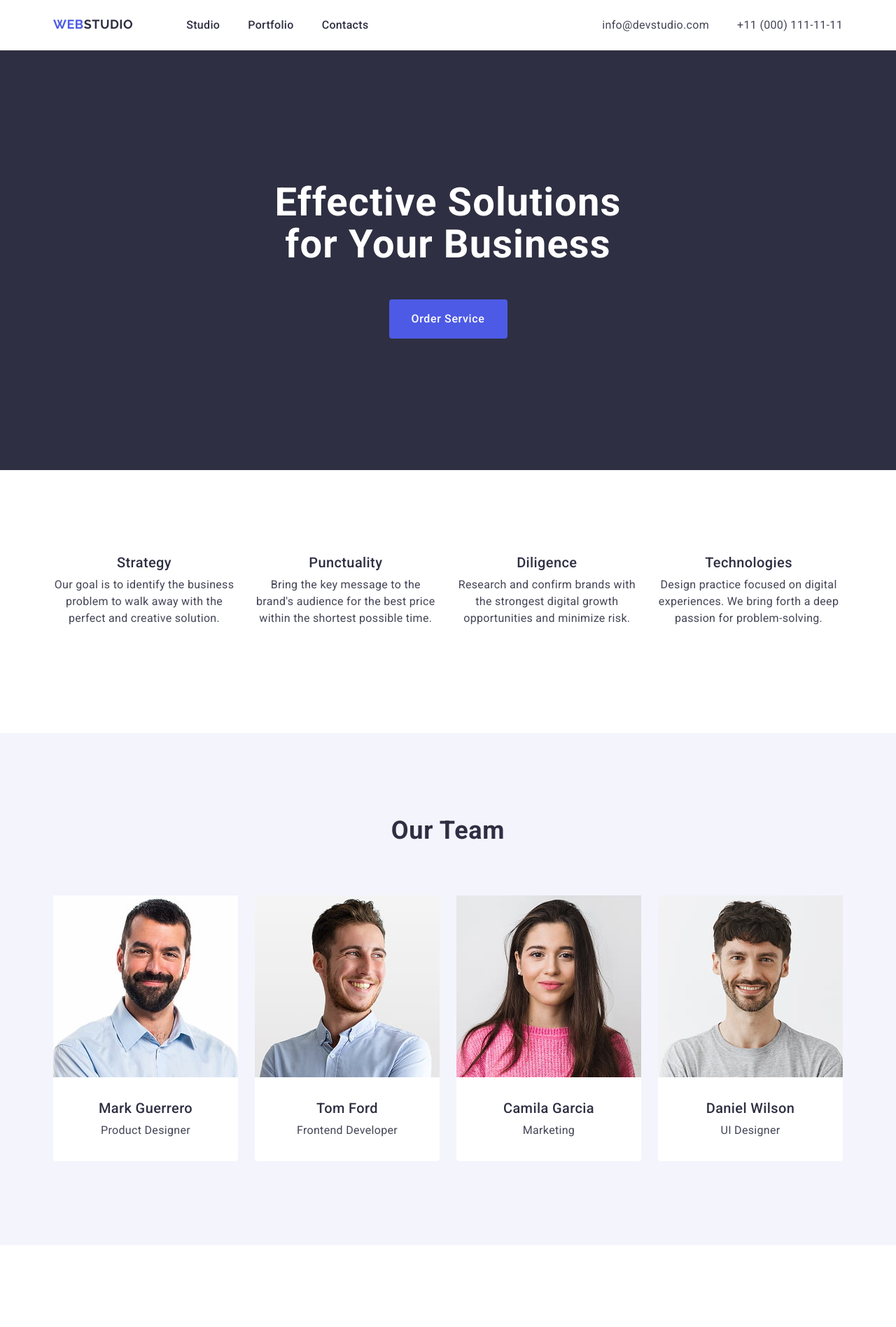
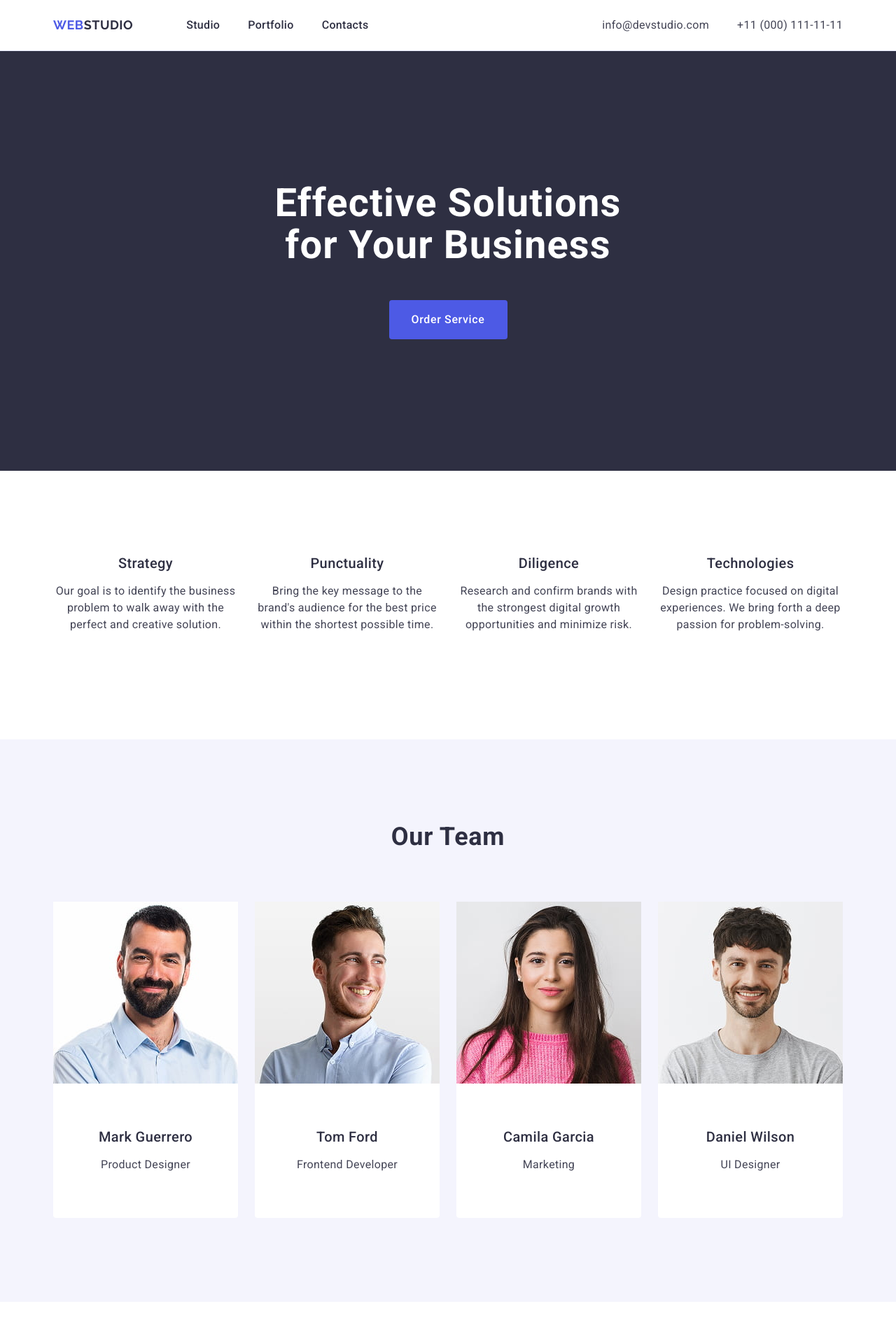
Before and after one commit to Bohdana2002/goit-markup-hw-03, a plain HTML site: page index.html in a window 1280 px wide. Shown: the top 1897 px of the page at 70% size. Drawn offline with nearby package versions, Linux system fonts and the light colour scheme.

Commit message:
fixedcss

```diff
--- a/css/style.css
+++ b/css/style.css
@@ -22,12 +22,16 @@ img {
 .section {
     padding: 120px 0;
 }
+.main-header {
+    border-bottom: 1px solid #e7e9fc;
+}
 .header-container {
     display: flex;
     justify-content: space-between;
 }
 .navigation {
     display: flex;
+    align-items: center;
 }
 .nav-list {
     display: flex;
@@ -87,7 +91,9 @@ body {
     letter-spacing: 0.02em;
     text-decoration: none;
 }
-
+.list {
+    width: calc((100% - 72px) / 4);
+}
 .contacts-list .contacts-links {
     color: #434455;
 }
@@ -125,7 +131,6 @@ body {
     text-align: center;
     max-width: 496px;
 }
-
 .btn {
     min-width: 169px;
     height: 56px;
@@ -141,12 +146,10 @@ body {
     cursor: pointer;
     border-radius: 4px;
 }
-
 .btn:hover,
 .btn:focus {
     background-color: #404BBF;
 }
-
 .sec-back {
     text-align: center;
 }
@@ -174,8 +177,13 @@ body {
     letter-spacing: 0.02em;
     padding-bottom: 8px;
     text-align: center;
+    margin-bottom: 8px;
+    text-align: center;
+    margin-bottom: 8px;
 }
-
+.team-block {
+    padding: 32px 0;
+}
 .features-text {
     color: #434455;
     font-weight: 400;
@@ -184,8 +192,8 @@ body {
     letter-spacing: 0.02em;
     text-align: center;
     padding-bottom: 32px;
+    text-align: center;
 }
-
 .descriptions-subtitle {
     color: #2E2F42;
     font-weight: 700;
@@ -196,17 +204,14 @@ body {
     text-transform: capitalize;
     margin-bottom: 72px;
 }
-/*.portfolio-images {
-    width: calc((100% - 24px * 3) / 4);
-} */
 .team-list {
     display: flex;
     column-gap: 24px;
+    gap: 24px;
 }
 .team-images {
     padding-bottom: 32px;
 }
-
 .section-team {
     background-color: #f4f4fd;
 }
@@ -223,21 +228,23 @@ body {
 .portfolio-text {
     text-align: left;
 }
+.images-block {
+    padding: 32px 16px;
+    border: 1px solid #e7e9fc;
+    border-top: none;
+}
 .low-part {
     background-color: #2E2F42;
     padding-top: 100px;
     padding-bottom: 100px;
 }
-
 .footer-par {
     color: var(--footer-text-color);
     line-height: 1.5;
     letter-spacing: 0.02em;
-    margin-top: 16px;
     max-width: 264px;
 
 }
-
 .low-studio {
     color: #F4F4FD;
     font-family: 'Raleway', sans-serif;
@@ -251,3 +258,7 @@ body {
 :root {
     --footer-text-color: #F4F4FD;
 }
+.footer-logo {
+    display: inline-block;
+    margin-bottom: 16px;
+}
--- a/index.html
+++ b/index.html
@@ -16,7 +16,7 @@
 </head>
 <!--HEADER-->
 <body>
-    <header>
+    <header class="main-header">
         <div class="container header-container">
             <nav class="navigation">
                 <a class="logo-web" href="./index.html">Web<span class="logo-studio">Studio</span></a>
@@ -49,7 +49,7 @@
             <div class="container">
                 <h2 class="visually-hidden">Advantages</h2>
                 <ul class="features-list">
-                    <li>
+                    <li class="list">
                         <h3 class="features-subtitle">Strategy</h3>
                         <p class="features-text">
                             Our goal is to identify the business
@@ -57,7 +57,7 @@
                             perfect and creative solution.
                         </p>
                     </li>
-                    <li>
+                    <li class="list">
                         <h3 class="features-subtitle">Punctuality</h3>
                         <p class="features-text">
                             Bring the key message to the
@@ -65,7 +65,7 @@
                             within the shortest possible time.
                         </p>
                     </li>
-                    <li>
+                    <li class="list">
                         <h3 class="features-subtitle">Diligence</h3>
                         <p class="features-text">
                             Research and confirm brands with
@@ -73,7 +73,7 @@
                             opportunities and minimize risk.
                         </p>
                     </li>
-                    <li>
+                    <li class="list">
                         <h3 class="features-subtitle">Technologies</h3>
                         <p class="features-text">
                             Design practice focused on digital
@@ -92,23 +92,31 @@
                 <ul class="team-list">
                     <li class="team-item">
                         <img class="team-images" src="./images/img_1.jpg" alt="Mark Guerrero" width="264" height="260" />
+                        <div  class="team-block">
                             <h3 class="features-subtitle description">Mark Guerrero</h3>
                             <p class="features-text description">Product Designer</p>
+                        </div>
                     </li>
                     <li class="team-item">
                         <img class="team-images" src="./images/img_2.jpg" alt="Tom Ford" width="264" height="260" />
+                        <div class="team-block">
                             <h3 class="features-subtitle description">Tom Ford</h3>
                             <p class="features-text description">Frontend Developer</p>
+                        </div>
                     </li>
                     <li class="team-item ">
                         <img class="team-images" src="./images/img_3.jpg" alt="Camila Garcia" width="264" height="260" />
+                        <div class="team-block">
                             <h3 class="features-subtitle description">Camila Garcia</h3>
                             <p class="features-text description">Marketing</p>
+                        </div>
                     </li>
                     <li class="team-item">
                         <img class="team-images" src="./images/img_4.jpg" alt="Daniel Wilson" width="264" height="260" />
+                        <div class="team-block">
                             <h3 class="features-subtitle description">Daniel Wilson</h3>
                             <p class="features-text description">UI Designer</p>
+                        </div>
                     </li>
                 </ul>
             </div>
@@ -121,33 +129,45 @@
                 <ul class="portfolio">
                     <li class="portfolio-images">
                         <img class="team-images" src="./images/img_5.jpg" alt="Banking App" width="360" height="300" />
+                        <div  class="images-block">
                             <h3 class="features-subtitle portfolio-text">Banking App</h3>
                             <p class="features-text portfolio-text">App</p>
+                        </div>
                     </li>
                     <li class="portfolio-images">
                         <img class="team-images" src="./images/img_6.jpg" alt="Cashless Payment" width="360" height="300" />
+                        <div class="images-block">
                             <h3 class="features-subtitle portfolio-text">Cashless Payment</h3>
                             <p class="features-text portfolio-text">Marketing</p>
+                        </div>
                     </li>
                     <li class="portfolio-images">
                         <img class="team-images" src="./images/img_7.jpg" alt="Meditation App" width="360" height="300" />
+                        <div>
                             <h3 class="features-subtitle portfolio-text">Meditation App</h3>
                             <p class="features-text portfolio-text">App</p>
+                        </div>
                     </li>
                     <li class="portfolio-images">
                         <img class="team-images" src="./images/img_8.jpg" alt="Taxi Service" width="360" height="300" />
+                        <div class="images-block">
                             <h3 class="features-subtitle portfolio-text">Taxi Service</h3>
                             <p class="features-text portfolio-text">Marketing</p>
+                        </div>
                     </li>
                     <li>
                         <img class="team-images" src="./images/img_9.jpg" alt="Screen Illustrations" width="360" height="300" />
+                        <div class="images-block">
                             <h3 class="features-subtitle portfolio-text">Screen Illustrations</h3>
                             <p class="features-text portfolio-text">Design</p>
+                        </div>
                     </li>
                     <li>
                         <img class="team-images" src="./images/img_10.jpg" alt="Online Courses" width="360" height="300" />
+                        <div class="images-block">
                             <h3 class="features-subtitle portfolio-text">Online Courses</h3>
                             <p class="features-text portfolio-text">Marketing</p>
+                        </div>
                     </li>
                 </ul>
             </div>
```
Lines whose indentation alone changed are shown as unchanged.
